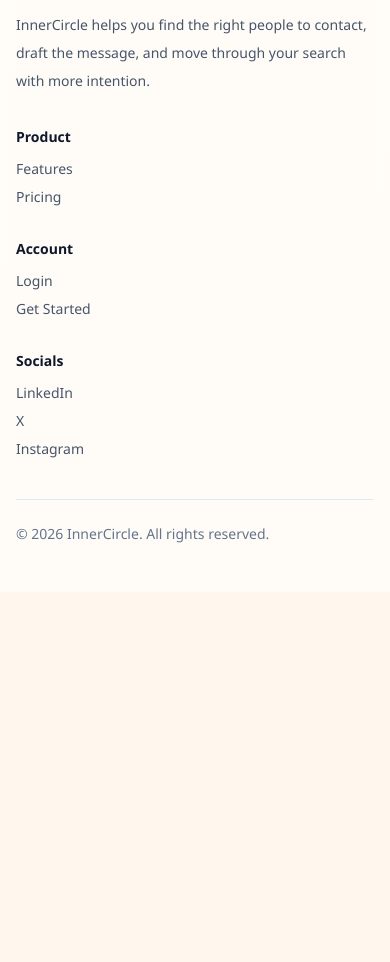
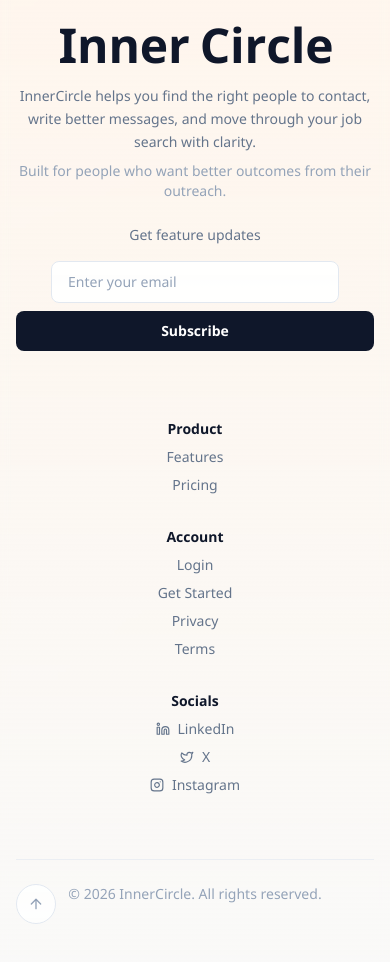
Before and after one commit to aliaaquib/innercircle-website, a Next.js app: page / in a window 390 px wide. Shown: the part 8000-8962 px from the top of the page. Before the commit the page ends 8592 px from the top, so only its background shows below. Built offline with nearby package versions, Linux system fonts and the light colour scheme; no server answers.

Commit message:
update footer

```diff
--- /dev/null
+++ b/app/privacy/page.tsx
@@ -0,0 +1,27 @@
+import { FadeIn } from "@/components/motion/reveal";
+import { SectionShell } from "@/components/section-shell";
+
+export default function PrivacyPage() {
+  return (
+    <SectionShell className="relative py-20 sm:py-24">
+      <div className="section-tint absolute inset-x-0 inset-y-5 -z-10 rounded-[40px] border border-white/40 opacity-70" />
+      <FadeIn className="max-w-3xl">
+        <p className="text-sm font-semibold uppercase tracking-[0.2em] text-coral">Privacy</p>
+        <h1 className="mt-3 text-4xl font-semibold tracking-[-0.03em] text-ink sm:text-5xl">
+          Privacy policy
+        </h1>
+        <div className="mt-8 space-y-6 text-sm leading-7 text-slate-600 sm:text-base">
+          <p>
+            InnerCircle collects the information needed to personalize outreach recommendations, improve the product experience, and support your job search workflow.
+          </p>
+          <p>
+            This can include profile details, outreach context, resume content, and usage activity within the platform. We use that information to make InnerCircle more useful and relevant to you.
+          </p>
+          <p>
+            We do not sell your personal data. If you need help with privacy-related requests, you can contact support through the main InnerCircle product.
+          </p>
+        </div>
+      </FadeIn>
+    </SectionShell>
+  );
+}
--- /dev/null
+++ b/app/terms/page.tsx
@@ -0,0 +1,27 @@
+import { FadeIn } from "@/components/motion/reveal";
+import { SectionShell } from "@/components/section-shell";
+
+export default function TermsPage() {
+  return (
+    <SectionShell className="relative py-20 sm:py-24">
+      <div className="section-tint-sky absolute inset-x-0 inset-y-5 -z-10 rounded-[40px] border border-white/40 opacity-70" />
+      <FadeIn className="max-w-3xl">
+        <p className="text-sm font-semibold uppercase tracking-[0.2em] text-coral">Terms</p>
+        <h1 className="mt-3 text-4xl font-semibold tracking-[-0.03em] text-ink sm:text-5xl">
+          Terms of use
+        </h1>
+        <div className="mt-8 space-y-6 text-sm leading-7 text-slate-600 sm:text-base">
+          <p>
+            InnerCircle is built to help users discover opportunities, organize outreach, and improve their application materials through a focused workflow.
+          </p>
+          <p>
+            Recommendations and generated messages are provided to support your decisions, but you remain responsible for reviewing and approving anything before it is sent or submitted.
+          </p>
+          <p>
+            Features, policies, and pricing may evolve over time. Continued use of InnerCircle indicates acceptance of those updates when they are published.
+          </p>
+        </div>
+      </FadeIn>
+    </SectionShell>
+  );
+}
--- a/components/footer.tsx
+++ b/components/footer.tsx
@@ -1,47 +1,144 @@
+"use client";
+
 import Link from "next/link";
-import { AppBrand } from "@/components/app-brand";
+import { ArrowUp, Instagram, Linkedin, Twitter } from "lucide-react";
+import { FormEvent, useState } from "react";
+import { motion } from "framer-motion";
 import { SectionShell } from "@/components/section-shell";
+import { Input } from "@/components/ui/input";
+
+const brandLetters = [
+  { letter: "I", size: "text-5xl sm:text-6xl lg:text-7xl" },
+  { letter: "n", size: "text-5xl sm:text-6xl lg:text-7xl" },
+  { letter: "n", size: "text-5xl sm:text-6xl lg:text-7xl" },
+  { letter: "e", size: "text-5xl sm:text-6xl lg:text-7xl" },
+  { letter: "r", size: "text-5xl sm:text-6xl lg:text-7xl" },
+  { letter: "", size: "mx-1 sm:mx-1.5" },
+  { letter: "C", size: "text-5xl sm:text-6xl lg:text-7xl" },
+  { letter: "i", size: "text-5xl sm:text-6xl lg:text-7xl" },
+  { letter: "r", size: "text-5xl sm:text-6xl lg:text-7xl" },
+  { letter: "c", size: "text-5xl sm:text-6xl lg:text-7xl" },
+  { letter: "l", size: "text-5xl sm:text-6xl lg:text-7xl" },
+  { letter: "e", size: "text-5xl sm:text-6xl lg:text-7xl" }
+] as const;
 
 export function Footer() {
+  const [email, setEmail] = useState("");
+  const [subscribed, setSubscribed] = useState(false);
+
+  function handleSubmit(event: FormEvent<HTMLFormElement>) {
+    event.preventDefault();
+    if (!email.trim()) {
+      return;
+    }
+
+    setSubscribed(true);
+    setEmail("");
+  }
+
   return (
-    <footer className="border-t border-white/70 bg-white/65 backdrop-blur-sm">
-      <SectionShell className="py-12">
-        <div className="flex flex-col gap-8 lg:flex-row lg:items-end lg:justify-between">
-          <div className="space-y-3">
-            <AppBrand />
-            <p className="max-w-md text-sm leading-7 text-slate-600">
-              InnerCircle helps you find the right people to contact, draft the message, and move through your search with more intention.
+    <footer className="border-t border-slate-200/60 bg-gradient-to-b from-transparent to-slate-50/80 backdrop-blur-sm">
+      <SectionShell className="py-24 sm:py-28">
+        <motion.div
+          className="flex flex-col items-center text-center"
+          initial={{ opacity: 0, y: 10 }}
+          whileInView={{ opacity: 1, y: 0 }}
+          viewport={{ once: true, amount: 0.2 }}
+          transition={{ duration: 0.5, ease: [0.22, 1, 0.36, 1] }}
+        >
+          <div className="max-w-4xl">
+            <div className="flex items-end justify-center gap-0.5 text-ink sm:gap-1">
+              {brandLetters.map((item, index) => (
+                <span
+                  key={`${item.letter}-${index}`}
+                  className={`${item.size} font-bold leading-none tracking-[-0.045em] transition-transform duration-300 hover:-translate-y-0.5`}
+                >
+                  {item.letter}
+                </span>
+              ))}
+            </div>
+            <p className="mx-auto mt-4 max-w-xl text-center text-sm leading-relaxed text-slate-500 sm:text-base">
+              InnerCircle helps you find the right people to contact, write better messages, and move through your job search with clarity.
             </p>
+            <p className="mt-2 text-sm text-slate-400">
+              Built for people who want better outcomes from their outreach.
+            </p>
+
+            <div className="mt-6">
+              <p className="text-sm text-slate-500">Get feature updates</p>
+              <form className="mt-4 flex flex-col items-center justify-center gap-2 sm:flex-row" onSubmit={handleSubmit}>
+                <Input
+                  type="email"
+                  placeholder="Enter your email"
+                  value={email}
+                  onChange={(event) => {
+                    setEmail(event.target.value);
+                    if (subscribed) {
+                      setSubscribed(false);
+                    }
+                  }}
+                  className="w-full max-w-[18rem] rounded-lg border border-slate-200 bg-white/90 py-2.5 shadow-none focus:border-slate-400 focus:shadow-none sm:max-w-[19rem]"
+                />
+                <button
+                  type="submit"
+                  className="inline-flex w-full items-center justify-center rounded-lg bg-ink px-4 py-2.5 text-sm font-semibold text-white transition-all duration-300 hover:scale-[1.02] hover:opacity-90 sm:w-auto"
+                >
+                  Subscribe
+                </button>
+              </form>
+              <p className="mt-2 min-h-5 text-sm text-slate-400">
+                {subscribed ? "You're in 🚀" : ""}
+              </p>
+            </div>
           </div>
 
-          <div className="grid gap-8 text-sm text-slate-600 sm:grid-cols-3">
-            <div className="space-y-3">
-              <p className="font-semibold text-ink">Product</p>
+          <div className="mt-10 grid w-full max-w-3xl gap-8 text-center text-sm text-slate-500 sm:grid-cols-3 sm:gap-12 lg:mt-12 lg:gap-16">
+            <div>
+              <p className="mb-2 text-sm font-semibold text-ink">Product</p>
               <div className="space-y-2">
-                <Link href="/features" className="block transition duration-300 hover:text-ink">Features</Link>
-                <Link href="/pricing" className="block transition duration-300 hover:text-ink">Pricing</Link>
+                <Link href="/features" className="block transition-colors duration-300 hover:text-ink">Features</Link>
+                <Link href="/pricing" className="block transition-colors duration-300 hover:text-ink">Pricing</Link>
               </div>
             </div>
-            <div className="space-y-3">
-              <p className="font-semibold text-ink">Account</p>
+            <div>
+              <p className="mb-2 text-sm font-semibold text-ink">Account</p>
               <div className="space-y-2">
-                <Link href="/login" className="block transition duration-300 hover:text-ink">Login</Link>
-                <Link href="/signup" className="block transition duration-300 hover:text-ink">Get Started</Link>
+                <Link href="/login" className="block transition-colors duration-300 hover:text-ink">Login</Link>
+                <Link href="/signup" className="block transition-colors duration-300 hover:text-ink">Get Started</Link>
+                <Link href="/privacy" className="block transition-colors duration-300 hover:text-ink">Privacy</Link>
+                <Link href="/terms" className="block transition-colors duration-300 hover:text-ink">Terms</Link>
               </div>
             </div>
-            <div className="space-y-3">
-              <p className="font-semibold text-ink">Socials</p>
+            <div>
+              <p className="mb-2 text-sm font-semibold text-ink">Socials</p>
               <div className="space-y-2">
-                <a href="#" className="block transition duration-300 hover:text-ink">LinkedIn</a>
-                <a href="#" className="block transition duration-300 hover:text-ink">X</a>
-                <a href="#" className="block transition duration-300 hover:text-ink">Instagram</a>
+                <a href="#" className="flex items-center justify-center gap-2 transition-colors duration-300 hover:text-ink">
+                  <Linkedin className="h-3.5 w-3.5" />
+                  <span>LinkedIn</span>
+                </a>
+                <a href="#" className="flex items-center justify-center gap-2 transition-colors duration-300 hover:text-ink">
+                  <Twitter className="h-3.5 w-3.5" />
+                  <span>X</span>
+                </a>
+                <a href="#" className="flex items-center justify-center gap-2 transition-colors duration-300 hover:text-ink">
+                  <Instagram className="h-3.5 w-3.5" />
+                  <span>Instagram</span>
+                </a>
               </div>
             </div>
           </div>
-        </div>
+        </motion.div>
 
-        <div className="mt-10 border-t border-slate-200 pt-6 text-sm text-slate-500">
-          © 2026 InnerCircle. All rights reserved.
+        <div className="relative mt-16 border-t border-slate-200/60 pt-6 text-center text-sm text-slate-400">
+          <button
+            type="button"
+            aria-label="Back to top"
+            className="absolute left-0 top-6 inline-flex h-10 w-10 items-center justify-center rounded-full border border-slate-200 bg-white/80 text-slate-400 transition-all duration-300 hover:-translate-y-0.5 hover:border-slate-300 hover:text-ink"
+            onClick={() => window.scrollTo({ top: 0, behavior: "smooth" })}
+          >
+            <ArrowUp className="h-4 w-4" />
+          </button>
+          <p>© 2026 InnerCircle. All rights reserved.</p>
         </div>
       </SectionShell>
     </footer>
```
